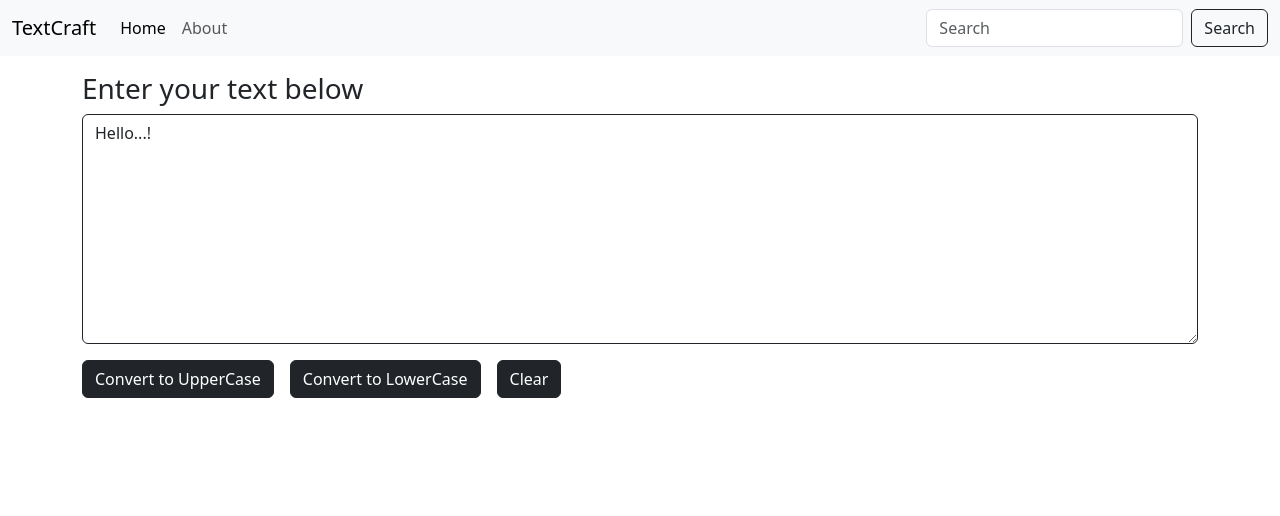
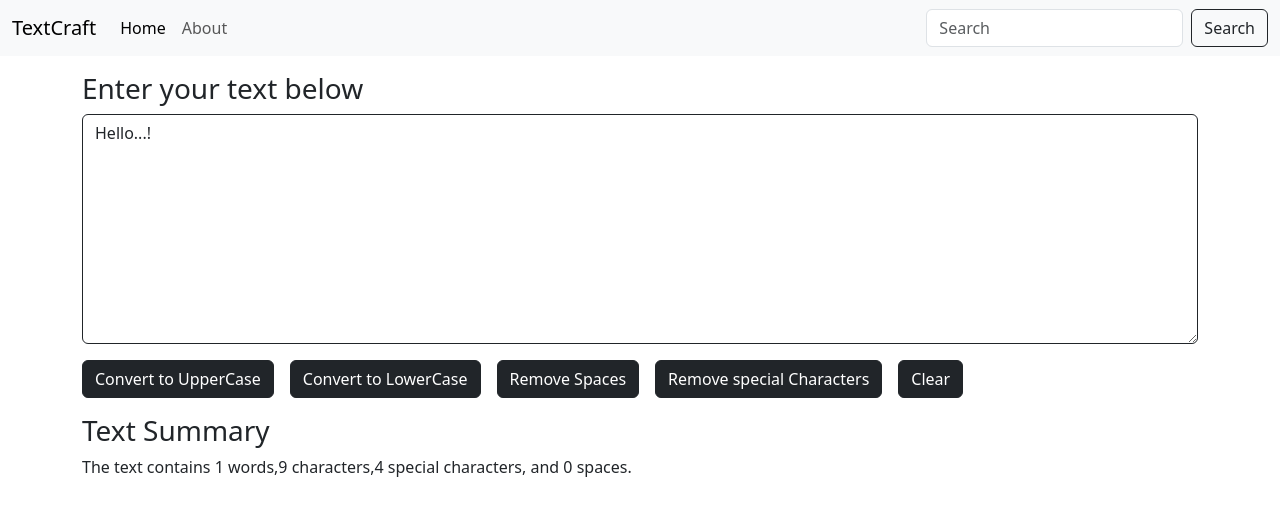
Before and after one commit to bhargavvvk/textcraf, a React (Create React App) app: page / in a window 1280 px wide. Shown: the top 516 px of the page. Built offline with nearby package versions, Linux system fonts and the light colour scheme.

Commit message:
added textsummary and other features

```diff
--- a/src/App.js
+++ b/src/App.js
@@ -2,7 +2,6 @@
 import './App.css';
 import Navbar from './components/Navbar';
 import Textform from './components/Textform';
-
 function App() {
   return (
     <>
--- a/src/components/Textform.js
+++ b/src/components/Textform.js
@@ -1,4 +1,5 @@
 import React,{useState} from 'react'
+import Textsummary from './Textsummary';
 
 export default function Textform() {
     const[text,setText]=useState("Hello...!");
@@ -12,6 +13,14 @@ export default function Textform() {
     }
     const clearText=()=>{
         setText("");
+    }
+    const clearSpace=()=>{
+        let noSpaces = text.replace(/\s+/g, '');
+        setText(noSpaces);
+    }
+    const clearChar=()=>{
+        let newText = text.replace(/[^a-zA-Z0-9\s]/g, "");  // Remove special characters
+        setText(newText);
     }
     const onChangeUpdate = (event) => {
         setText(event.target.value); // Update state when user types
@@ -29,12 +38,19 @@ export default function Textform() {
   <button type="button" className="btn btn-dark" onClick={lowerCase}>
     Convert to LowerCase
   </button>
+  <button type="button" className="btn btn-dark" onClick={clearSpace}>
+    Remove Spaces
+  </button>
+  <button type="button" className="btn btn-dark" onClick={clearChar}>
+    Remove special Characters
+  </button>
   <button type="button" className="btn btn-dark" onClick={clearText}>
     Clear
   </button>
 </div>
     </div>
     </div>
+    <Textsummary text={text} />
 </>
   )
 }
--- /dev/null
+++ b/src/components/Textsummary.js
@@ -0,0 +1,16 @@
+import React from 'react';
+
+export default function Textsummary({ text }) {
+    const charcount = text.length; // Use .length to get the number of characters
+    const wordcount = text.split(/\s+/).filter((word) => word.length > 0).length; // Count words
+    const specialCharCount = (text.match(/[^a-zA-Z0-9\s]/g) || []).length;  // Count special characters
+    const spaceCount = (text.match(/\s/g) || []).length;  // Count spaces
+
+
+    return (
+        <div className="container">
+            <h3>Text Summary</h3>
+            <p>The text contains {wordcount} words,{charcount} characters,{specialCharCount} special characters, and {spaceCount} spaces.</p>
+        </div>
+    );
+}
```
